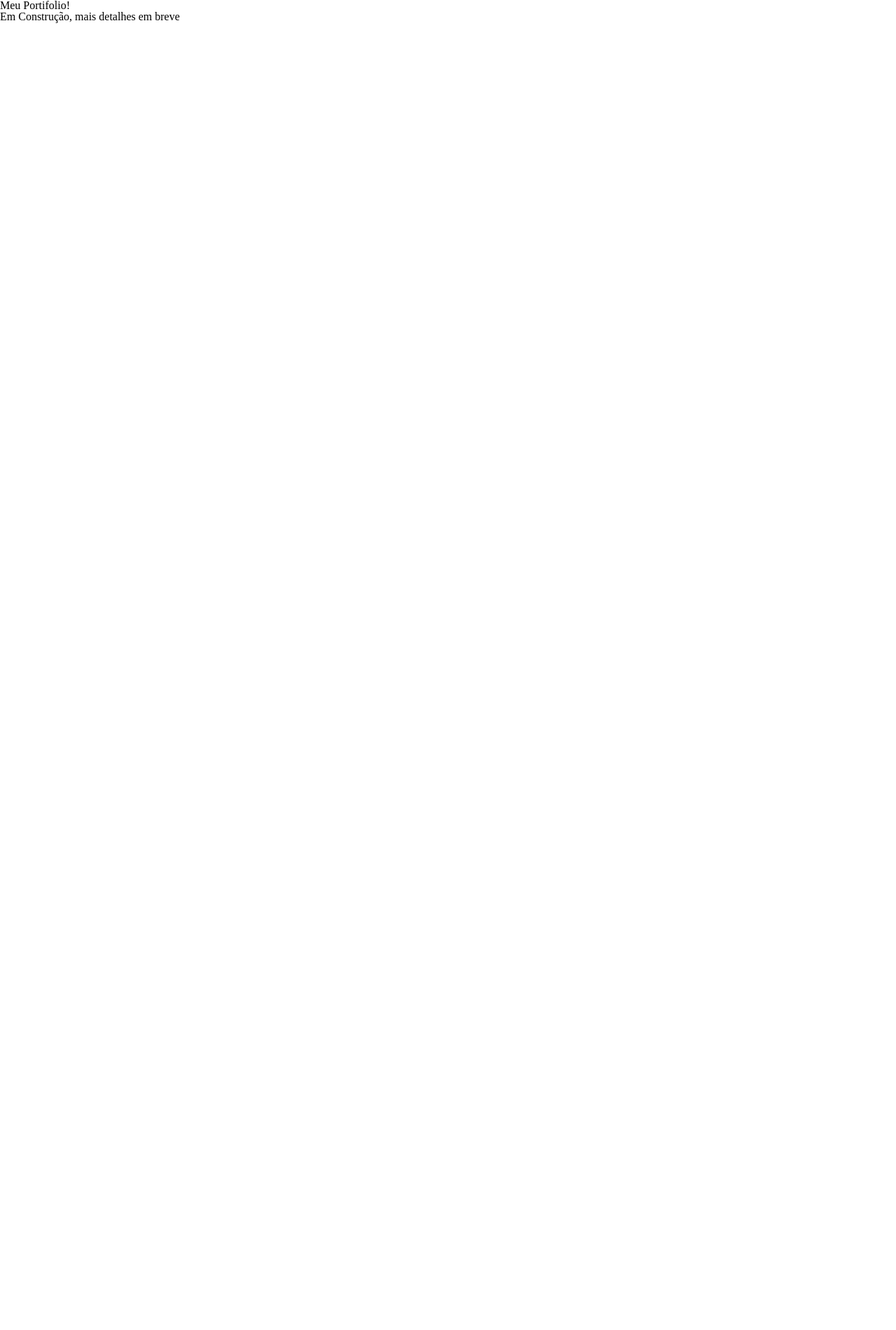
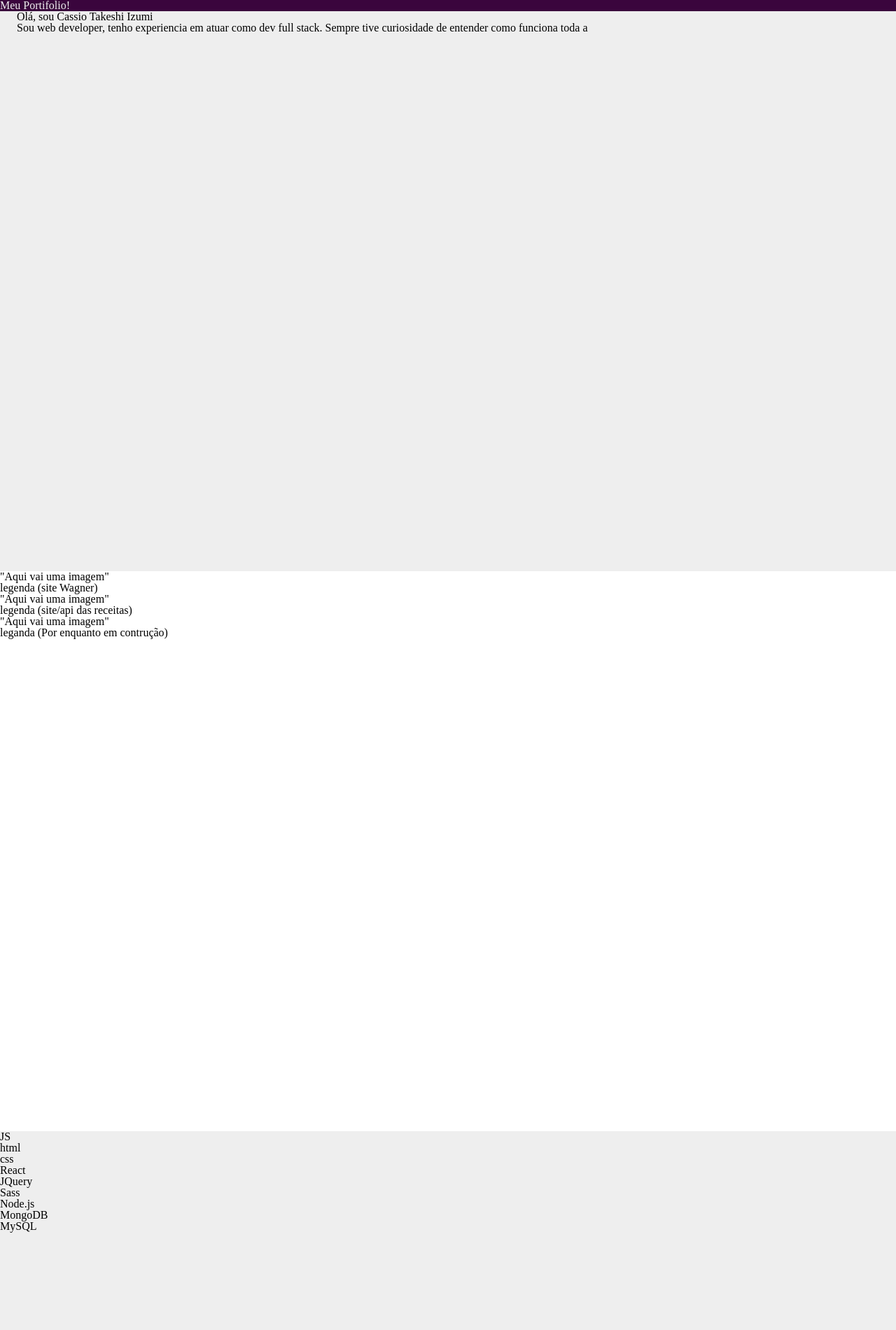
Before and after one commit to izumi-san/apresentacao, a plain HTML site: page index.html in a window 1280 px wide. Shown: the top 1900 px of the page at 70% size. Before the commit the page ends 800 px from the top, so only its background shows below. Drawn offline with Linux system fonts and the light colour scheme.

Commit message:
Sections created, added styles to it extends to the screens view  heigth

```diff
--- a/index.html
+++ b/index.html
@@ -9,13 +9,55 @@
     <link rel="stylesheet" href="reset.css" />
   </head>
   <body>
-    <header id="header"><h1>Meu Portifolio!</h1></header>
+    <header id="header" class="primary-backgroundcolor">
+      <h1>Meu Portifolio!</h1>
+    </header>
     <main>
-      <section id="landing-section"><h2>Em Construção, mais detalhes em breve</h2></section>
-      <section id="projects-experiences"></section>
-      <section id="skills"></section>
-      <section id="contact-info"></section>
+      <section id="landing" class="landing-section">
+        <p>Olá, sou Cassio Takeshi Izumi</p>
+        <p>
+          Sou web developer, tenho experiencia em atuar como dev full stack.
+          Sempre tive curiosidade de entender como funciona toda a
+        </p>
+      </section>
+      <section id="projects-experiences">
+        <div>
+          <section>
+            <p>"Aqui vai uma imagem"</p>
+            <p>legenda (site Wagner)</p>
+          </section>
+          <section>
+            <p>"Aqui vai uma imagem"</p>
+            <p>legenda (site/api das receitas)</p>
+          </section>
+          <section>
+            <p>"Aqui vai uma imagem"</p>
+            <p>leganda (Por enquanto em contrução)</p>
+          </section>
+        </div>
+      </section>
+      <section id="skills" class="skills-section">
+        <ul>
+          <li>JS</li>
+          <li>html</li>
+          <li>css</li>
+          <li>React</li>
+          <li>JQuery</li>
+          <li>Sass</li>
+          <li>Node.js</li>
+          <li>MongoDB</li>
+          <li>MySQL</li>
+        </ul>
+      </section>
+      <section id="contact-info">
+        <a href="https://github.com/izumi-san" target="_blank">Github</a>
+        <a
+          href="https://www.linkedin.com/in/cassio-takeshi-izumi/"
+          target="_blank"
+          >Linkedin</a
+        >
+      </section>
     </main>
-    <footer></footer>
+    <footer class="secondary-background-color">cassio izumi 2022</footer>
   </body>
 </html>
--- a/styles.css
+++ b/styles.css
@@ -1,7 +1,22 @@
 .primary-backgroundcolor {
-    background-color: #3A053D;
+  background-color: #3a053d;
 }
-
 .secondary-background-color {
-    background-color: #67086D;
+  background-color: #67086d;
 }
+header {
+  color: #eee;
+}
+main {
+  /*max-width: 1366px;*/
+}
+main > section {
+  height: 100vh;
+}
+.landing-section {
+  background-color: #eee; /*lembrar de tirar isso dps*/
+  padding: 0 24px;
+}
+.skills-section {
+  background-color: #eee;
+}
```
